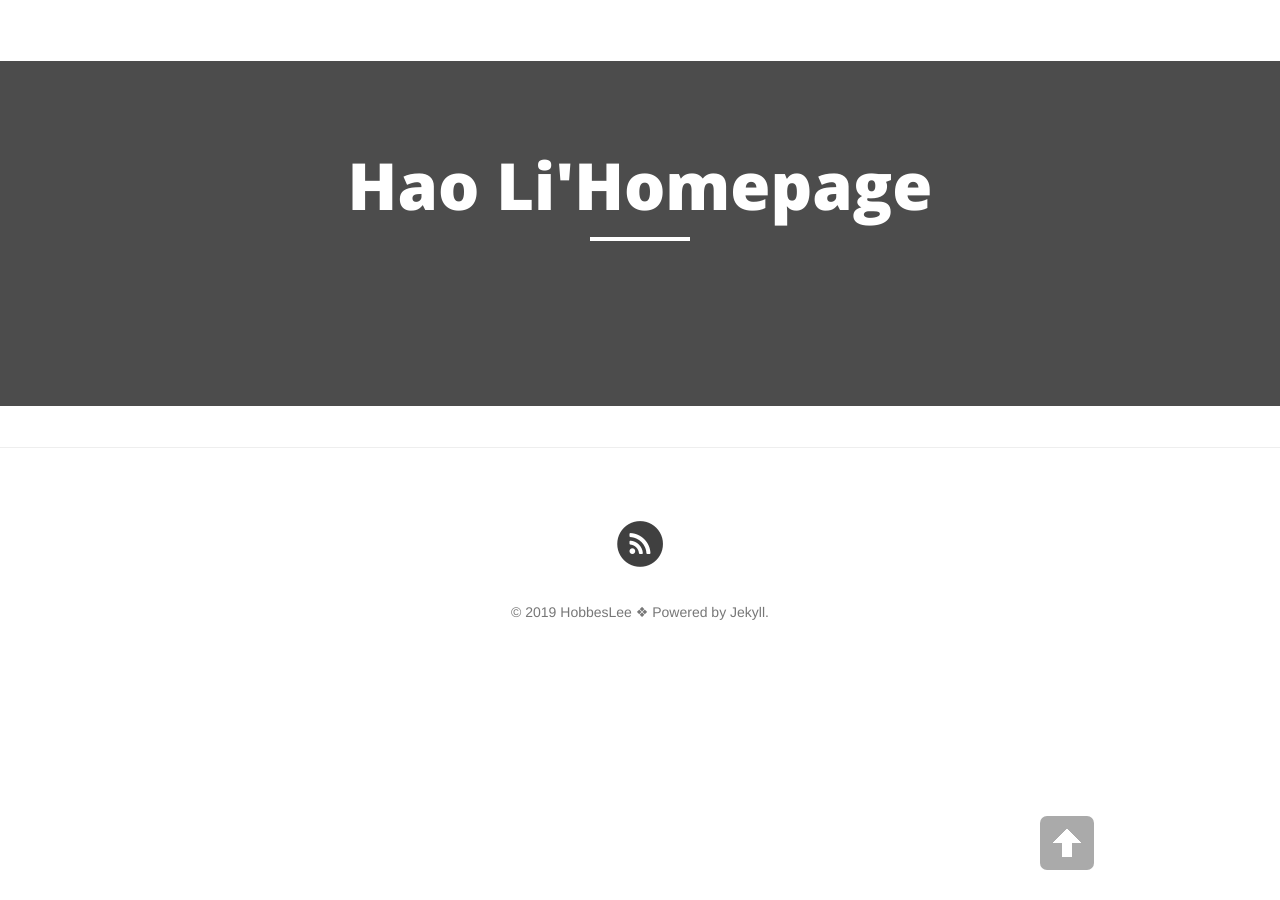
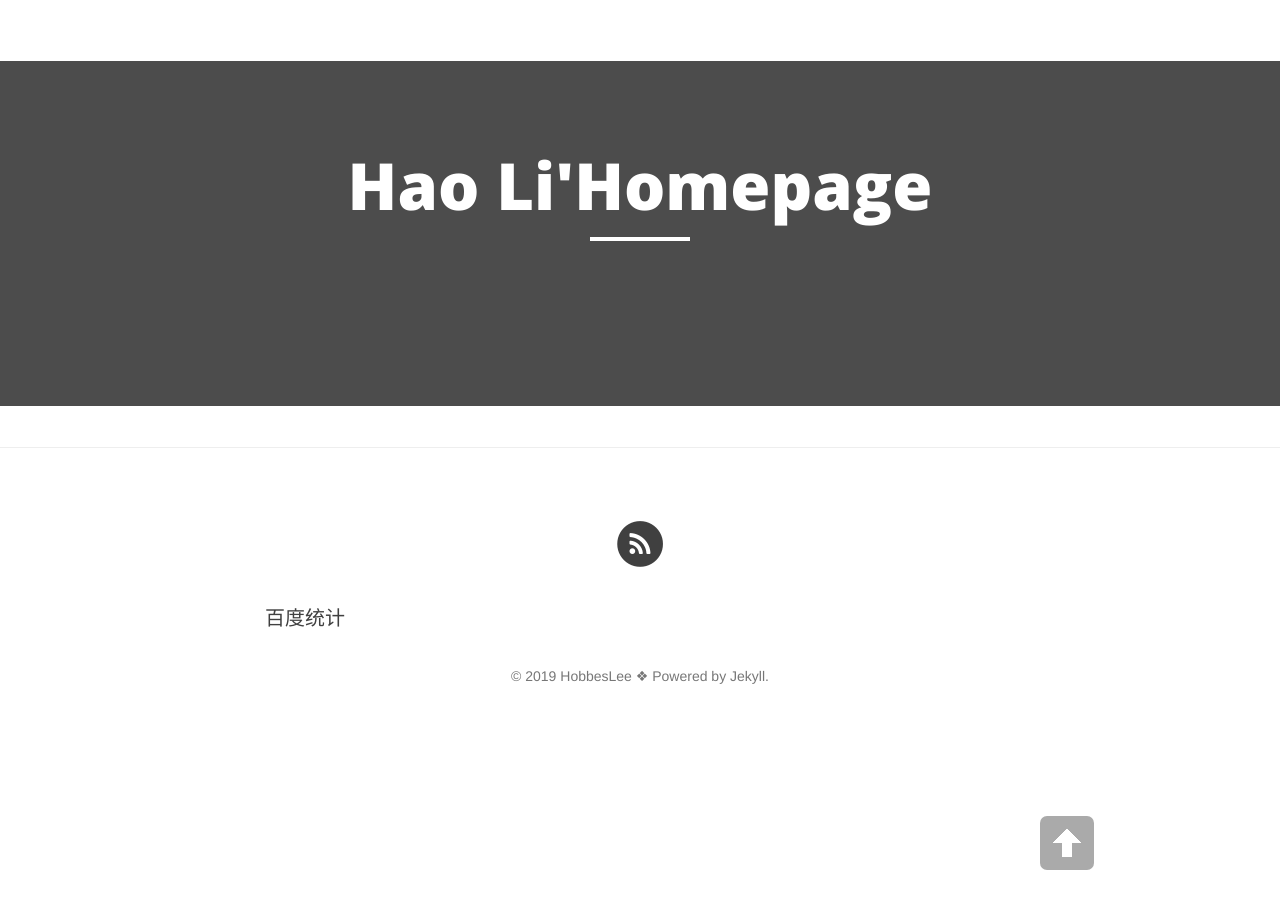
Before and after one commit to HobbesLeex/HobbesLeex.github.io, a Jekyll site: the page built from index.html, in a window 1280 px wide. Built offline with Jekyll 4.4.1, drawn with Linux system fonts in a browser that asks for light colours; nearby versions of some CDN libraries; the list of posts is cut into pages by our own code; comment, search, counter and statistics services are not loaded.

Commit message:
baidutongji commit

```diff
--- a/_includes/footer.html
+++ b/_includes/footer.html
@@ -85,8 +85,11 @@
                     -->
 
                 </ul>
+                <p class="usedwebsite text-muted">
+				<a href="http://tongji.baidu.com/web/22281434/overview/sole?siteId=9879874">百度统计</a>
+				</p>
                 <p class="copyright text-muted">
-                &copy; {{ site.time | date: '%Y' }} {{ site.owner.name }} ❖ Powered by Jekyll.
+				&copy; {{ site.time | date: '%Y' }} {{ site.owner.name }} ❖ Powered by Jekyll.
                 </p>
             </div>
         </div>
--- a/_includes/head.html
+++ b/_includes/head.html
@@ -10,7 +10,7 @@
     <link rel="canonical" href="{{ page.url | replace:'index.html','' | prepend: site.baseurl | prepend: site.url }}">
 
     <!-- Icons -->
-  <link rel="shortcut icon" href="img/favicon.ico">
+    <link rel="shortcut icon" href="img/favicon.ico">
 
     <!-- Bootstrap Core CSS -->
     <link rel="stylesheet" href="{{ "/css/bootstrap.min.css" | prepend: site.baseurl }}">
```
